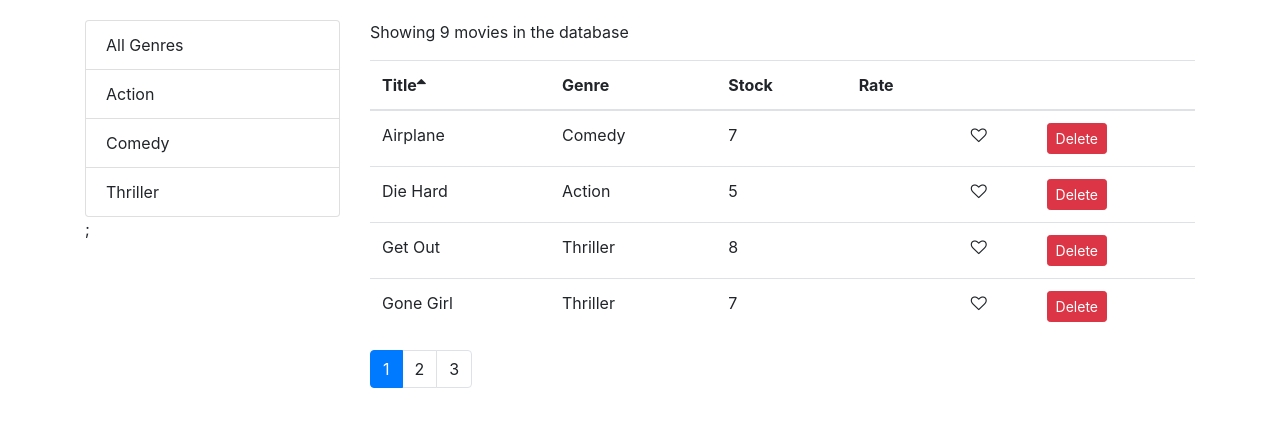
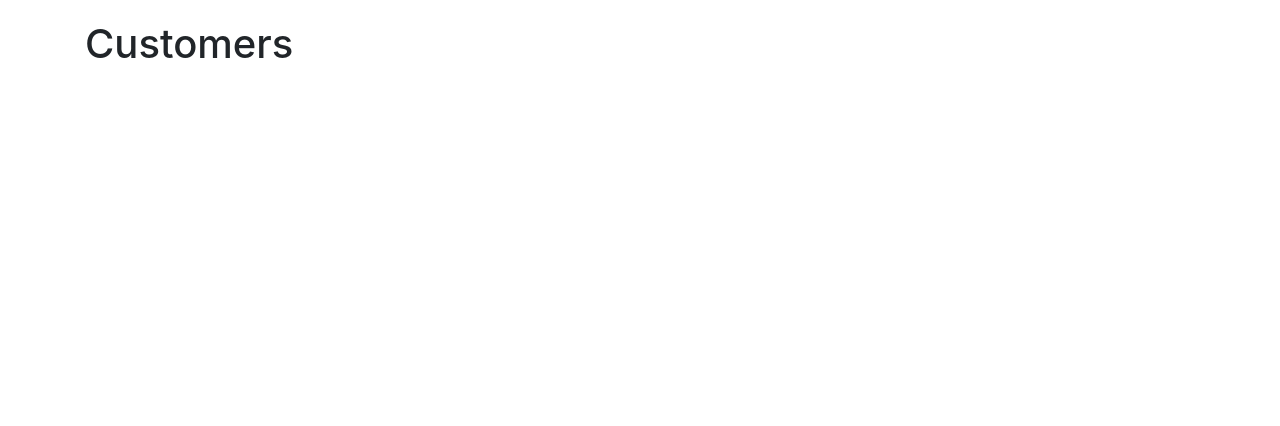
Before and after one commit to mykfrost/vidly, a React (Create React App) app: page /customers in a window 1280 px wide. Shown: the top 426 px of the page. Built offline with nearby package versions, Linux system fonts and the light colour scheme.

Commit message:
Adding routes and redicrects to the App.js

```diff
--- a/package.json
+++ b/package.json
@@ -15,6 +15,7 @@
     "prop-types": "^15.6.2",
     "react": "^18.2.0",
     "react-dom": "^18.2.0",
+    "react-router-dom": "^4.3.1",
     "react-scripts": "5.0.1",
     "web-vitals": "^2.1.4"
   },
--- a/src/App.js
+++ b/src/App.js
@@ -1,12 +1,21 @@
 import './App.css';
+import { Route, Switch ,Redirect } from 'react-router-dom';
 import {getMovies} from '../src/services/fakeMovieService';
 import Movies from './components/movies';
+import Rentals from './components/rentals';
+import NotFound from './components/notFound';
+import Customers from './components/customers';
 function App() {
   return (
    <main className='container'>
-
-    <Movies></Movies>
-
+        <Switch>
+        <Route path="/movies" component={Movies} ></Route>
+        <Route  path="/customers" component={Customers}></Route>
+        <Route  path="/rentals" component={Rentals}></Route>
+        <Route  path="/not-found" component={NotFound}></Route>
+        <Redirect exact from="/" to="/movies"/>
+        <Redirect to="not-found" component={NotFound}/>
+        </Switch>
    </main>
   );
 }
--- a/src/components/common/table.jsx
+++ b/src/components/common/table.jsx
@@ -1,4 +1,4 @@
-import React, { Component } from 'react';
+import React from 'react';
 import TableBody from './tableBody';
 import TableHeader from './tableHeader';
 const Table = ({columns , sortColumn , onSort , data}) => {
--- /dev/null
+++ b/src/components/customers.jsx
@@ -0,0 +1,6 @@
+import React from 'react';
+const Customers = () =>{
+
+return <h1>Customers</h1>
+}
+export default Customers;
--- /dev/null
+++ b/src/components/moviesForm.jsx
@@ -0,0 +1,6 @@
+import React from 'react';
+const MoviesForm = () =>{
+
+return <h1>MoviesForm</h1>
+}
+export default MoviesForm;
--- /dev/null
+++ b/src/components/notFound.jsx
@@ -0,0 +1,6 @@
+import React from 'react';
+const NotFound = () =>{
+
+return <h1>NotFound</h1>
+}
+export default NotFound;
--- /dev/null
+++ b/src/components/rentals.jsx
@@ -0,0 +1,6 @@
+import React from 'react';
+const Rentals = () =>{
+
+return <h1>Rentals</h1>
+}
+export default Rentals;
--- a/src/index.js
+++ b/src/index.js
@@ -1,17 +1,19 @@
 import React from 'react';
 import ReactDOM from 'react-dom/client';
+import { BrowserRouter } from 'react-router-dom';
 import './index.css';
 import 'bootstrap/dist/css/bootstrap.css';
 import 'font-awesome/css/font-awesome.css';
+
 
 import App from './App';
 import reportWebVitals from './reportWebVitals';
 
 const root = ReactDOM.createRoot(document.getElementById('root'));
 root.render(
-  <React.StrictMode>
-    <App />
-  </React.StrictMode>
+
+   <BrowserRouter><App /></BrowserRouter>
+
 );
 
 // If you want to start measuring performance in your app, pass a function
```
Also changed, not shown: 1 other file (tests, documents, lock files or other folders).
